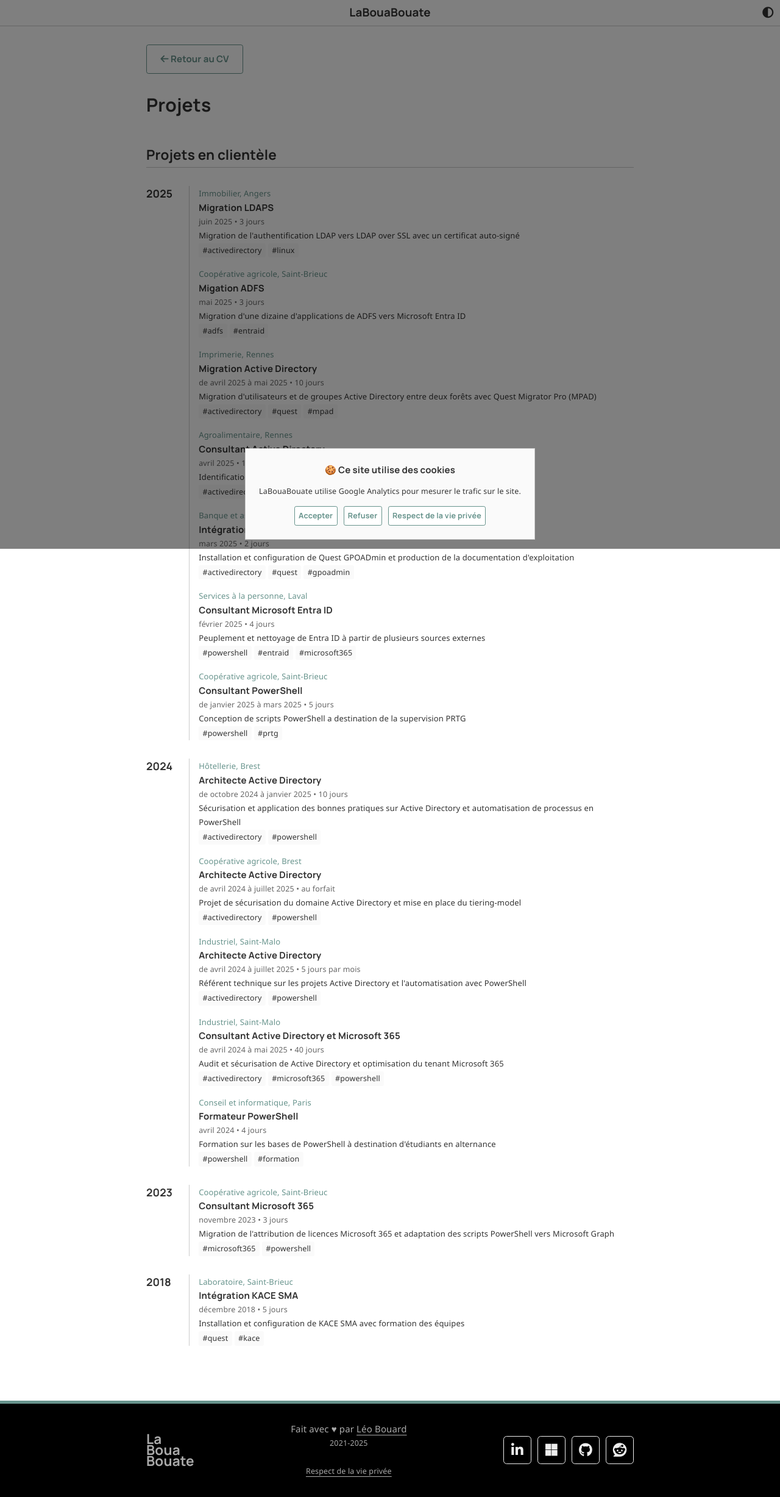
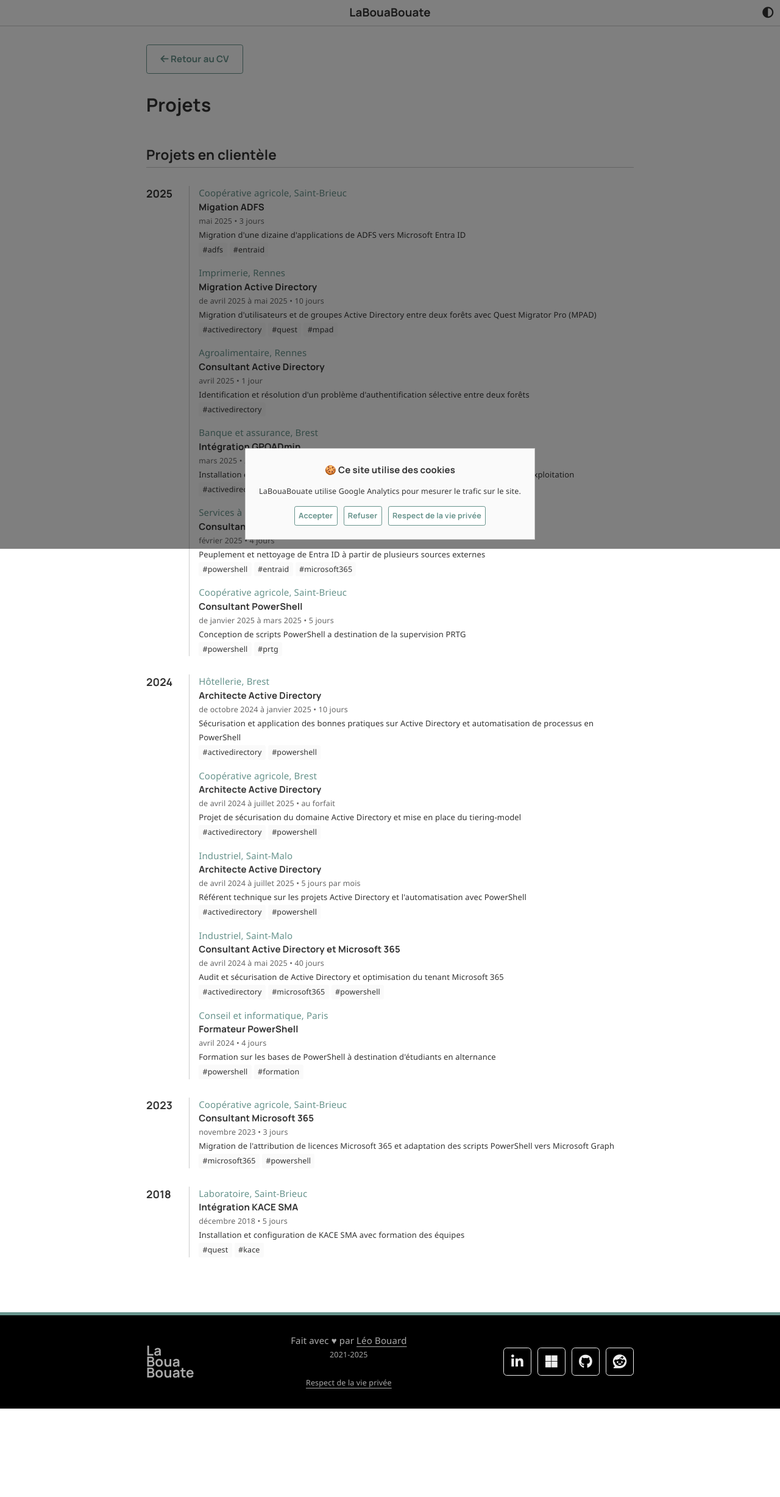
Before and after one commit to leobouard/leobouard.github.io, a Jekyll site: the page built from _pages/projects.html, in a window 1280 px wide. Shown: the whole page at 61% size. Built offline with Jekyll 4.4.1, drawn with Linux system fonts in a browser that asks for light colours; nearby versions of some CDN libraries; some web fonts are replaced; after the commit the page ends 2310 px from its top, so only the background shows below that.

Commit message:
Mise à jour des projets

```diff
--- a/_data/projects.json
+++ b/_data/projects.json
@@ -2,14 +2,6 @@
     {
         "year": 2025,
         "projects":  [
-            {
-                "customer": "Immobilier, Angers",
-                "title": "Migration LDAPS",
-                "period": "juin 2025",
-                "duration": "3 jours",
-                "description": "Migration de l'authentification LDAP vers LDAP over SSL avec un certificat auto-signé",
-                "tags": ["activedirectory", "linux"]
-            },
             {
                 "customer": "Coopérative agricole, Saint-Brieuc",
                 "title": "Migation ADFS",
--- a/assets/css/cv.scss
+++ b/assets/css/cv.scss
@@ -283,7 +283,6 @@ div.project-per-year {
 
 div.project span {
     color: var(--primary);
-    font-size: small;
     font-weight: 500;
 }
 
```
